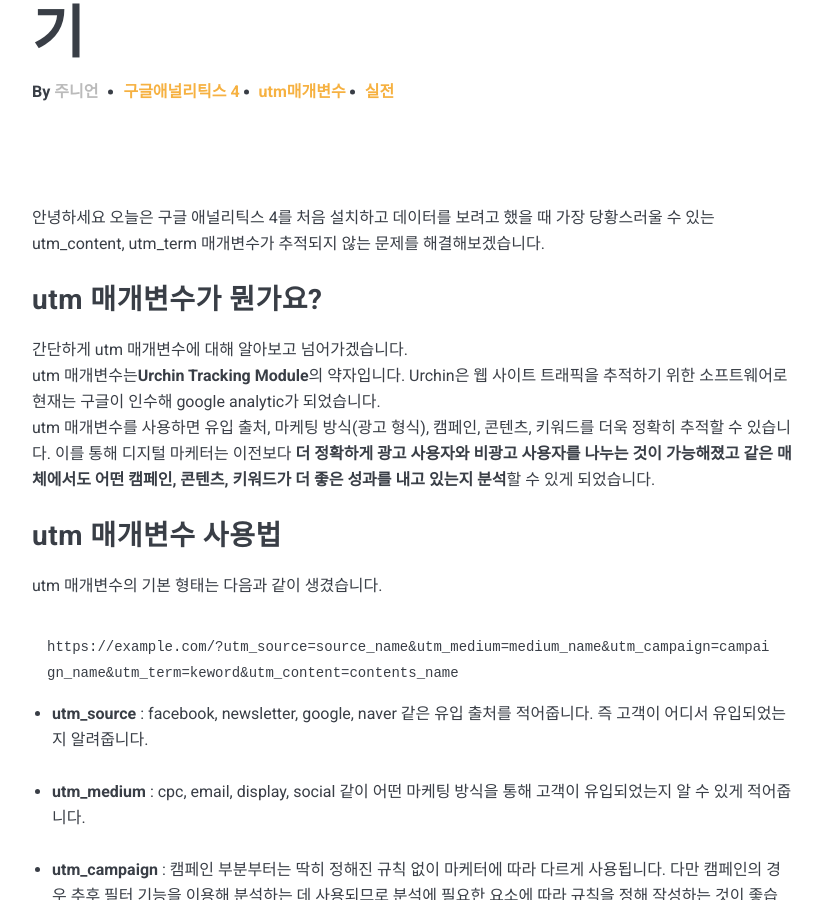
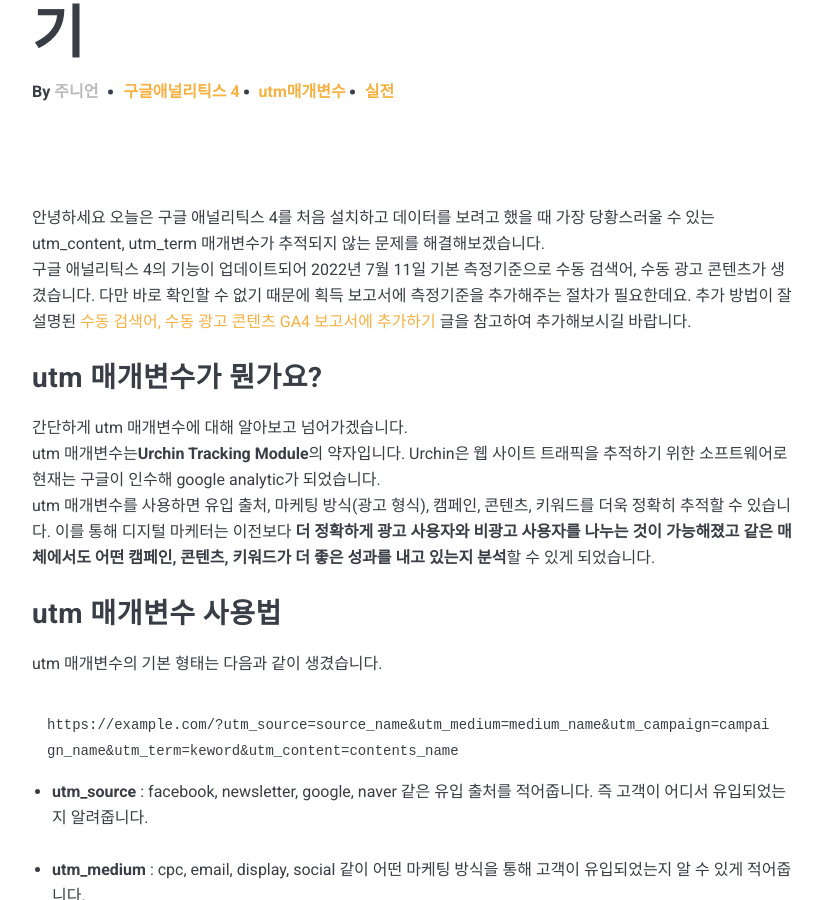
Before and after one commit to heejun-kim/heejun-kim.github.io, a Jekyll site: the page built from _posts/2020-12-06-tracking-utm_content,- utm_term-in-google-analytics-4.md, in a window 1280 px wide and 900 px high, scrolled down 348 px. Shown: the whole window, without its empty margins (228-1051 px from the left). Built offline with Jekyll 4.4.1, drawn with Linux system fonts in a browser that asks for light colours; nearby versions of some CDN libraries; comment, search, counter and statistics services are not loaded.

Commit message:
ga4 수동 검색어, 수동 콘텐츠 글 수정
보고서에 추가할 수 있음을 추가

```diff
--- a/_posts/2020-12-06-tracking-utm_content,- utm_term-in-google-analytics-4.md
+++ b/_posts/2020-12-06-tracking-utm_content,- utm_term-in-google-analytics-4.md
@@ -13,7 +13,8 @@ description: '구글 애널리틱스 4에서 기본 측정기준으로 존재하
 
 
 
-안녕하세요 오늘은 구글 애널리틱스 4를 처음 설치하고 데이터를 보려고 했을 때 가장 당황스러울 수 있는 utm_content, utm_term 매개변수가 추적되지 않는 문제를 해결해보겠습니다.
+안녕하세요 오늘은 구글 애널리틱스 4를 처음 설치하고 데이터를 보려고 했을 때 가장 당황스러울 수 있는 utm_content, utm_term 매개변수가 추적되지 않는 문제를 해결해보겠습니다.<br>
+구글 애널리틱스 4의 기능이 업데이트되어 2022년 7월 11일 기본 측정기준으로 수동 검색어, 수동 광고 콘텐츠가 생겼습니다. 다만 바로 확인할 수 없기 때문에 획득 보고서에 측정기준을 추가해주는 절차가 필요한데요. 추가 방법이 잘 설명된 [수동 검색어, 수동 광고 콘텐츠 GA4 보고서에 추가하기](https://osoma.kr/blog/ga4-start-settings/) 글을 참고하여 추가해보시길 바랍니다.
 
 ## utm 매개변수가 뭔가요?
 
```
Also changed, not shown: 5 other files.
